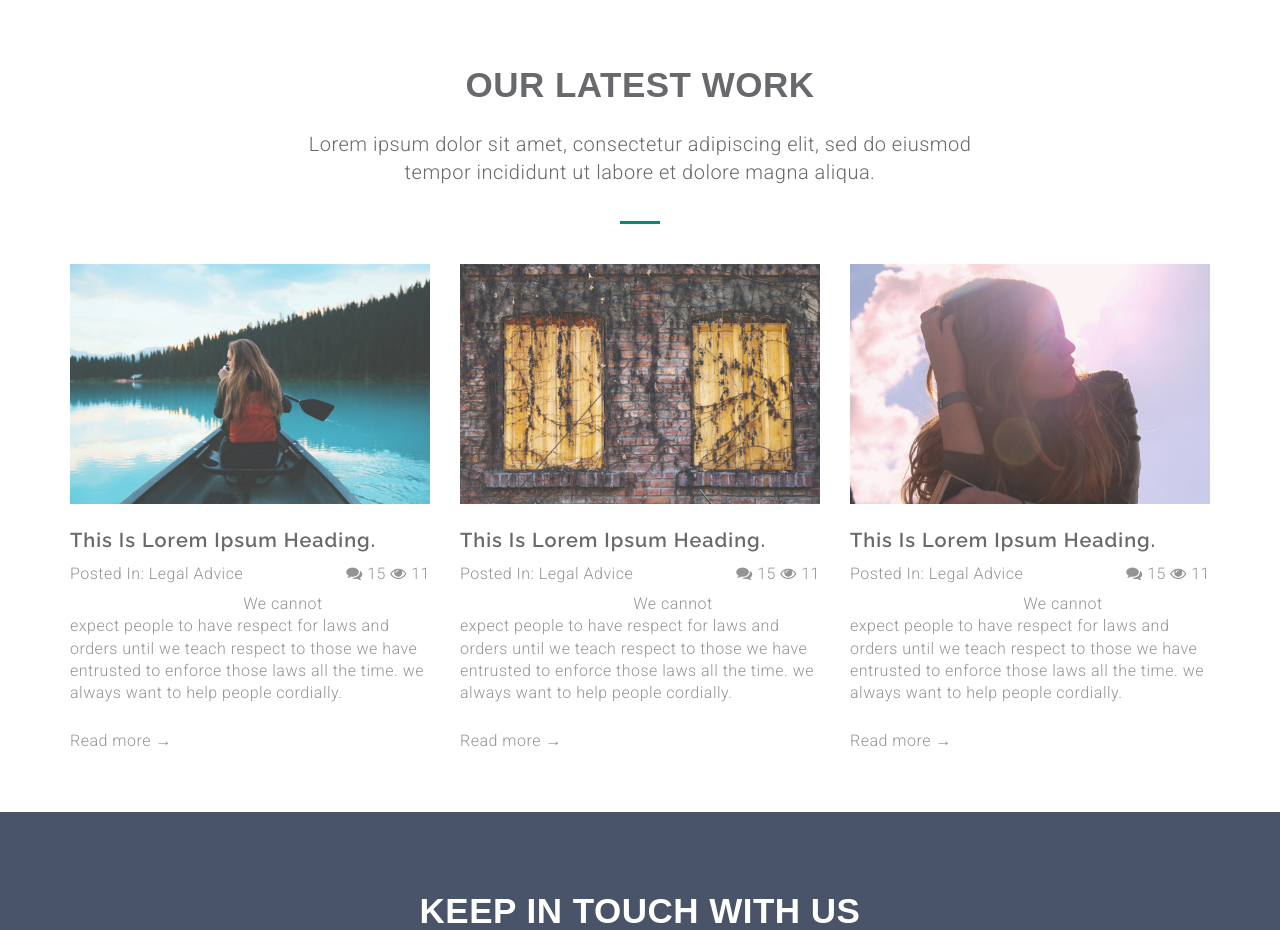
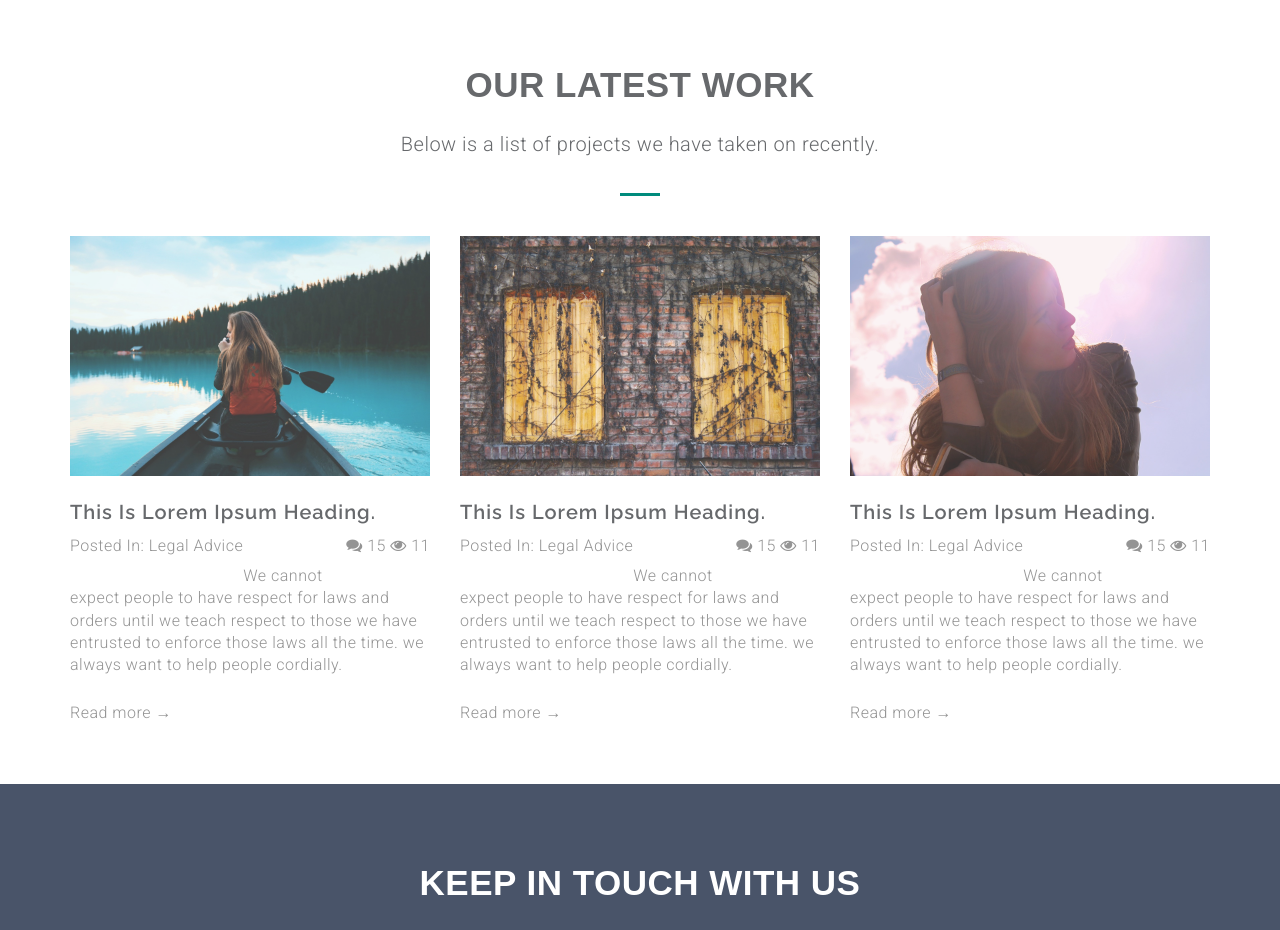
Before and after one commit to Imperium-legal-consultants/portfolio, a plain HTML site: page index.html in a window 1280 px wide. Shown: the part 1600-2530 px from the top of the page. Drawn offline with Linux system fonts and the light colour scheme.

Commit message:
edit recent works

```diff
--- a/index.html
+++ b/index.html
@@ -275,7 +275,7 @@
         <div class="row">
           <div class="col-md-12 text-center">
             <h2 class="service-title pad-bt15">Our latest work</h2>
-            <p class="sub-title pad-bt15">Lorem ipsum dolor sit amet, consectetur adipiscing elit, sed do eiusmod<br>tempor incididunt ut labore et dolore magna aliqua.</p>
+            <p class="sub-title pad-bt15">Below is a list of projects we have taken on recently.</p>
             <hr class="bottom-line">
           </div>
           <div class="col-md-4 col-sm-6 col-xs-12">
```
